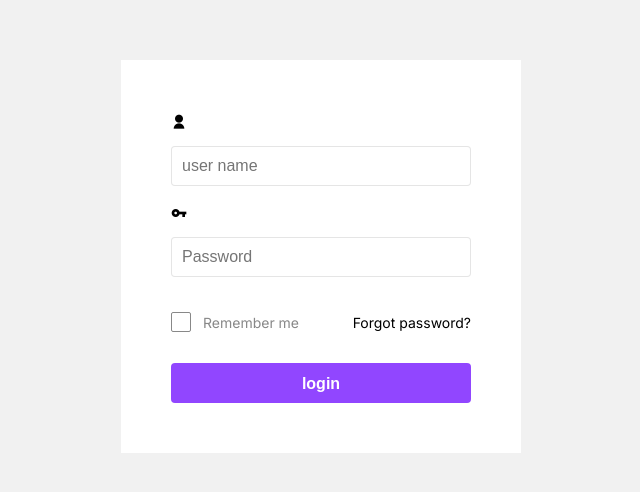
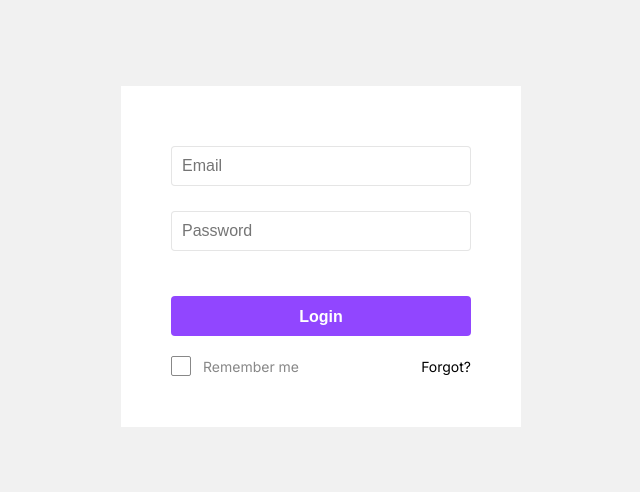
Before and after one commit to imskm/riblamenergy-ng, an Angular app: page /login in a window 1280 px wide. Shown: the part 144-636 px from the top of the page, without its empty margins (319-959 px from the left). Built offline with nearby package versions, Linux system fonts and the light colour scheme.

Commit message:
login: component: Fixed login component icon issue

```diff
--- a/src/app/components/auth/login/login.component.html
+++ b/src/app/components/auth/login/login.component.html
@@ -2,39 +2,33 @@
     <div class="login-form-wrapper">
 
         <div class="login-form">
-            <div class="login-form-login">
-                <form>
+             <div class="login-form-login">
+                <form action="">
                     <div class="form-row">
                         <div class="field">
-                            <span class="icon">
-                            <i class="ri-user-fill"></i>
-                        </span>
-                            <input type="text" class="input" placeholder="user name">
-                        </div>
+                        <input type="text" class="input" placeholder="Email">
+                    </div>
                         <div class="field">
-                            <span class="icon">
-                            <i class="ri-key-fill"></i>
-                        </span>
-
                             <input type="text" class="input" placeholder="Password">
                         </div>
                     </div>
 
+                    <button class="button" type="login" routerLink="/dashboard">Login</button>
                     <div class="parent1">
                         <div class="child-1 c-1">
                             <label class="checkbox">
-                            <input type="checkbox" name="" id="">
-                            <span class="checkbox-button"></span>
-                            <span class="checkbox-label">Remember me</span>
-                        </label>
+                                <input type="checkbox" name="" id="">
+                                <span class="checkbox-button"></span>
+                                <span class="checkbox-label">Remember me</span>
+                            </label>
                         </div>
                         <div class="child-2">
-                            <h5 class="title c-2">Forgot password?</h5>
+                            <h5 class="title c-2">Forgot?</h5>
                         </div>
                     </div>
-                    <button class="button" type="login" routerLink="/dashboard">login</button>
                 </form>
             </div>
+
         </div>
     </div>
 </div>
```
